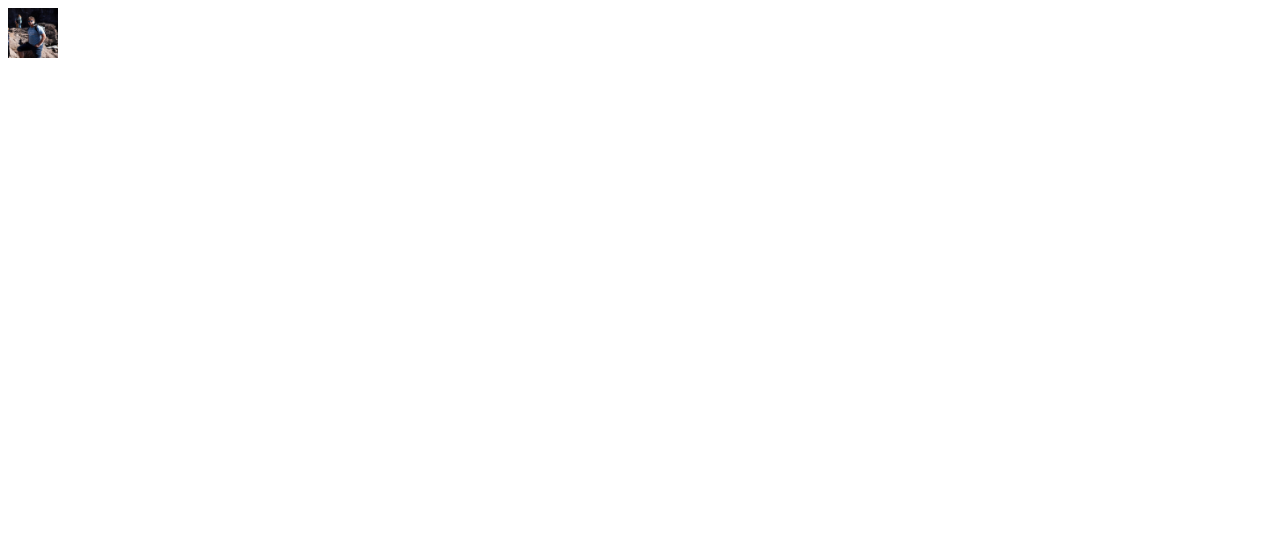
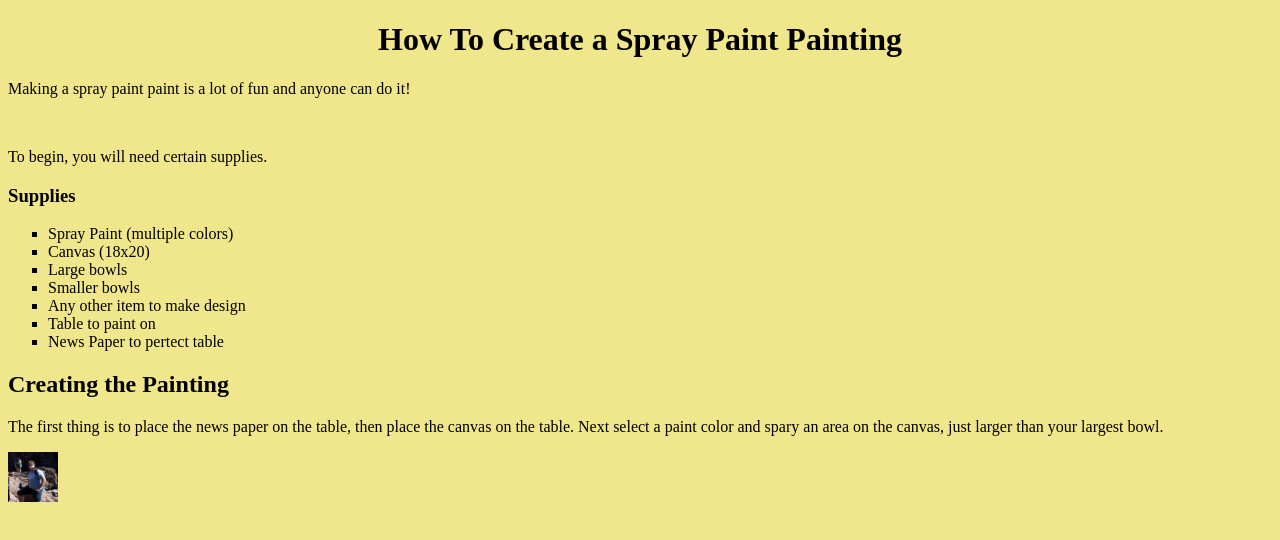
Before and after one commit to Jknight62/HowTo, a plain HTML site: page index.html in a window 1280 px wide. Drawn offline with Linux system fonts and the light colour scheme.

Commit message:
Update index.html

```diff
--- a/index.html
+++ b/index.html
@@ -1,7 +1,73 @@
 <!DOCTYPE html>
 <html>
 
-  <body>
+  <body
+    style="background-color:khaki;"></body>
+    <h1 style="text-align:center;">How To Create a Spray Paint Painting</h1>
+
+    <p>Making a spray paint paint is a lot of fun and anyone can do it!</p><br>
+    <p>To begin, you will need certain supplies.</p>
+
+    <!-- Supply List -->
+    <h3>Supplies</h3>
+    <ul style="list-style-type:square">
+    <li>Spray Paint (multiple colors) </li>
+    <li>Canvas (18x20)</li>
+    <li>Large bowls</li>
+    <li>Smaller bowls</li>
+    <li>Any other item to make design</li>
+    <li>Table to paint on</li>
+    <li>News Paper to pertect table</li>
+    </ul>
+
+    <h2>Creating the Painting</h2>
+    <p>The first thing is to place the news paper on the table, then place the canvas on the table. Next select a paint color and spary an area on the canvas, just larger than your largest bowl.</p>
+
+
+
+
+
+
+
+
+
+
+
+
+
+
+
+
+
+
+
+
+
+
+
+
+
+
+
+
+
+
+
+
+
+
+
+
+
+
+
+
+
+
+
+
+
+
     <img src="https://jknight62.github.io/HowTo/Images/Josh-sm.jpg" width="50px" height="50">
   </body>
 
```
